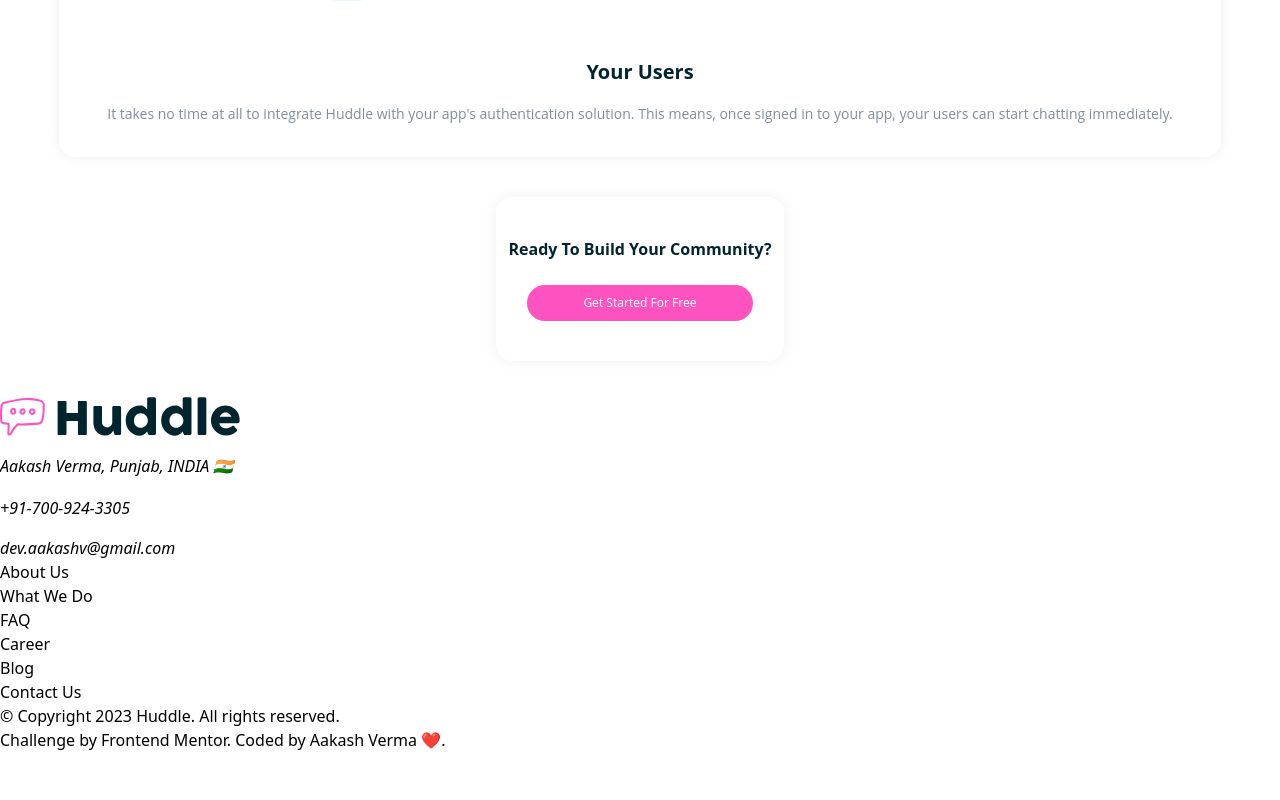
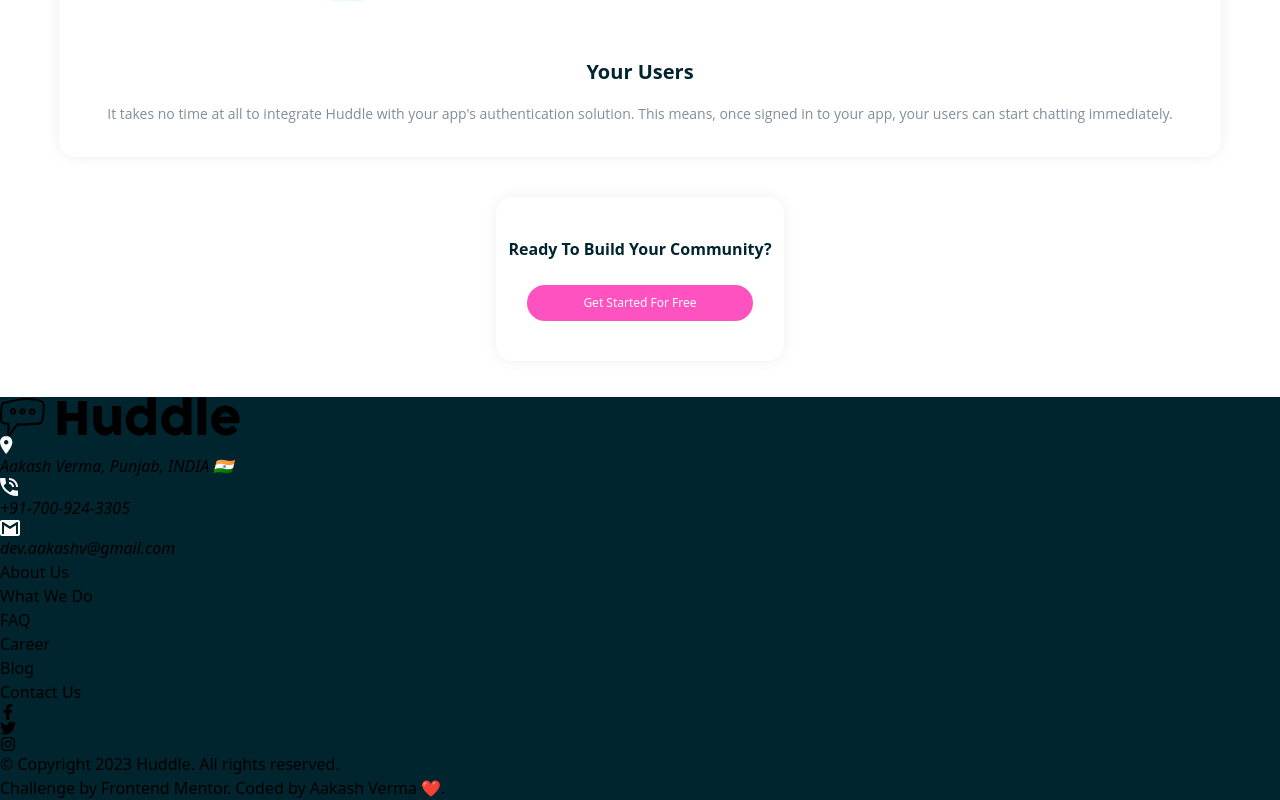
Before and after one commit to skyv26/huddle-landing-page-block, a React (Vite) app: page / in a window 1280 px wide. Shown: the part 4154-4954 px from the top of the page. Before the commit the page ends 4906 px from the top, so only its background shows below. Built offline with nearby package versions, Linux system fonts and the light colour scheme.

Commit message:
Fix the errors

```diff
--- a/src/components/Footer.jsx
+++ b/src/components/Footer.jsx
@@ -2,13 +2,13 @@ import EmailIcon from '../assets/icon-email.svg';
 import LocationIcon from '../assets/icon-location.svg';
 import PhoneIcon from '../assets/icon-phone.svg';
 import Logo from './Logo';
-import { FontAwesomeIcon } from '@fortawesome/react-fontawesome';
+import { FaFacebookF, FaTwitter, FaInstagram } from 'react-icons/fa';
 
 const Footer = () => {
   return (
-    <footer>
+    <footer className='bg-[#00252E]'>
         <div>
-            <Logo className="" />
+            <Logo className="fill-white" />
             <address>
                 <div>
                     <img src={LocationIcon} />
@@ -56,17 +56,17 @@ const Footer = () => {
             <ul>
                 <li>
                     <a href="">
-                        <FontAwesomeIcon icon="fa-brands fa-facebook-f" />
+                        <FaFacebookF />
                     </a>
                 </li>
                 <li>
                     <a href="">
-                        <FontAwesomeIcon icon="fa-brands fa-twitter" />
+                        <FaTwitter />
                     </a>
                 </li>
                 <li>
                     <a href="">
-                        <FontAwesomeIcon icon="fa-brands fa-instagram" />
+                        <FaInstagram />
                     </a>
                 </li>
             </ul>
```
